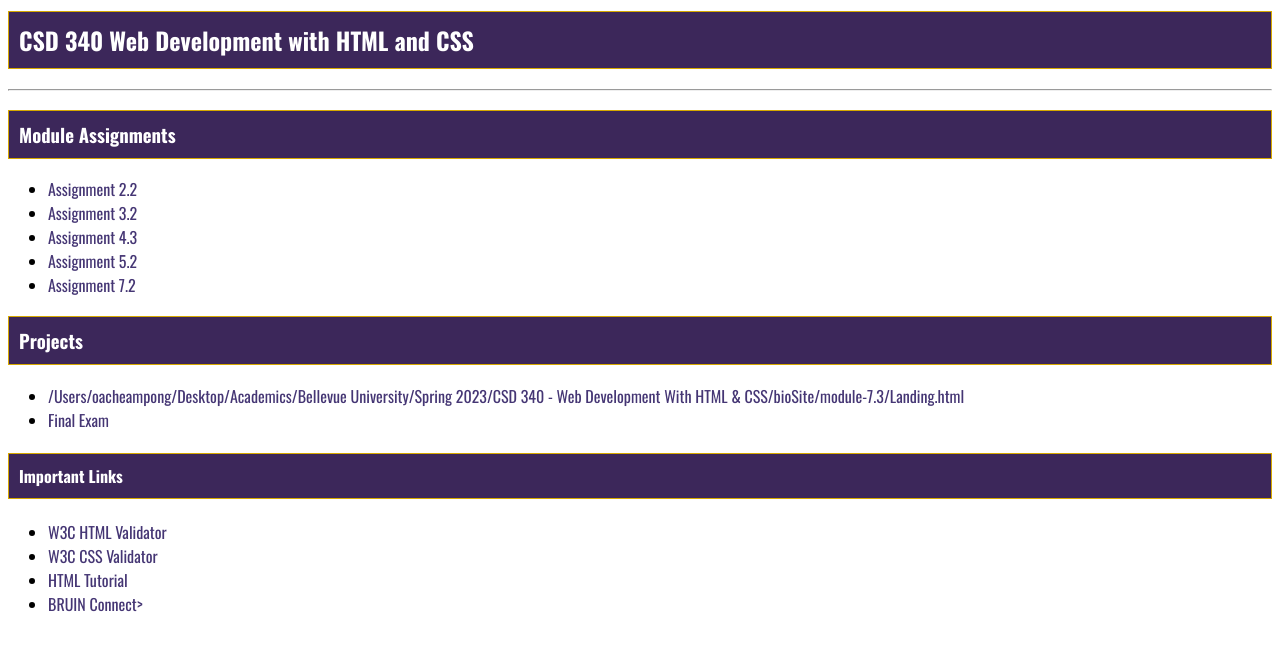
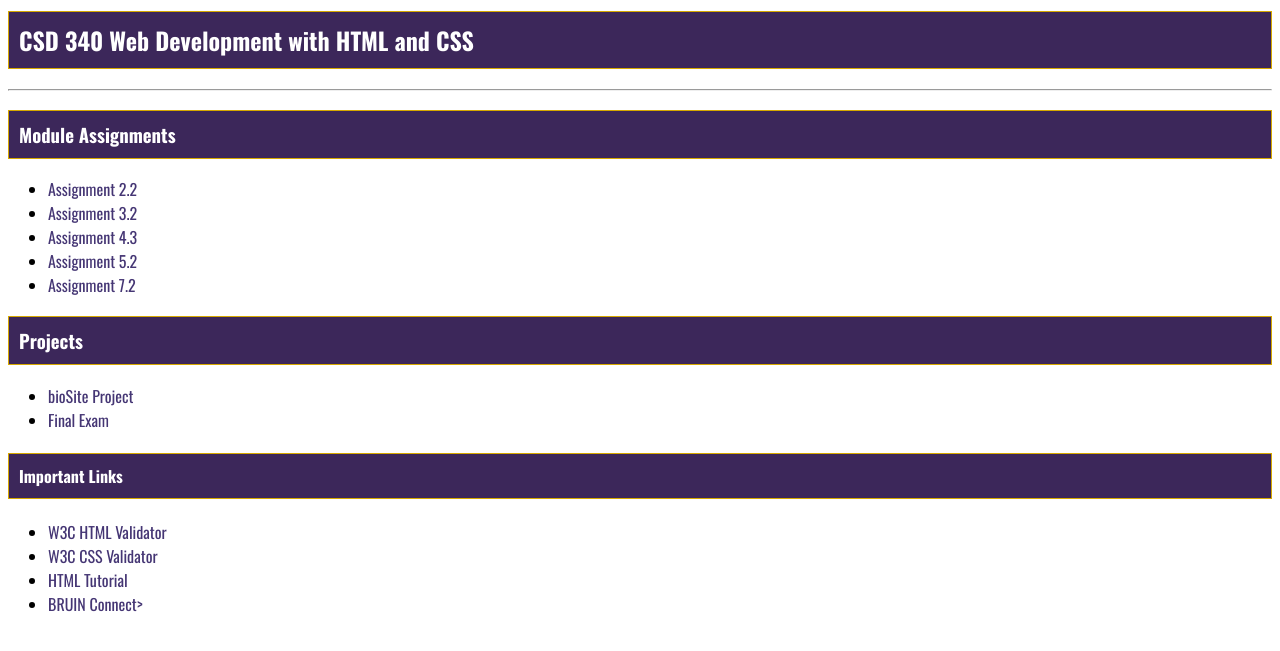
Before and after one commit to dboat10/csd-340, a plain HTML site: page index.html in a window 1280 px wide. Shown: the part 101-752 px from the top of the page. Drawn offline with nearby package versions, Linux system fonts and the light colour scheme.

Commit message:
Updated bioSite link

```diff
--- a/index.html
+++ b/index.html
@@ -39,7 +39,7 @@
                 Projects
             </h3>
             <ul>
-                <li><a href="#">/Users/oacheampong/Desktop/Academics/Bellevue University/Spring 2023/CSD 340 - Web Development With HTML & CSS/bioSite/module-7.3/Landing.html</a></li>
+                <li><a href="/Users/oacheampong/Desktop/Academics/Bellevue University/Spring 2023/CSD 340 - Web Development With HTML & CSS/bioSite/module-7.3/Landing.html">bioSite Project</a></li>
                 <li><a href="#">Final Exam</a></li>
             </ul>
             <h4>
```
Also changed, not shown: 1 other file.
